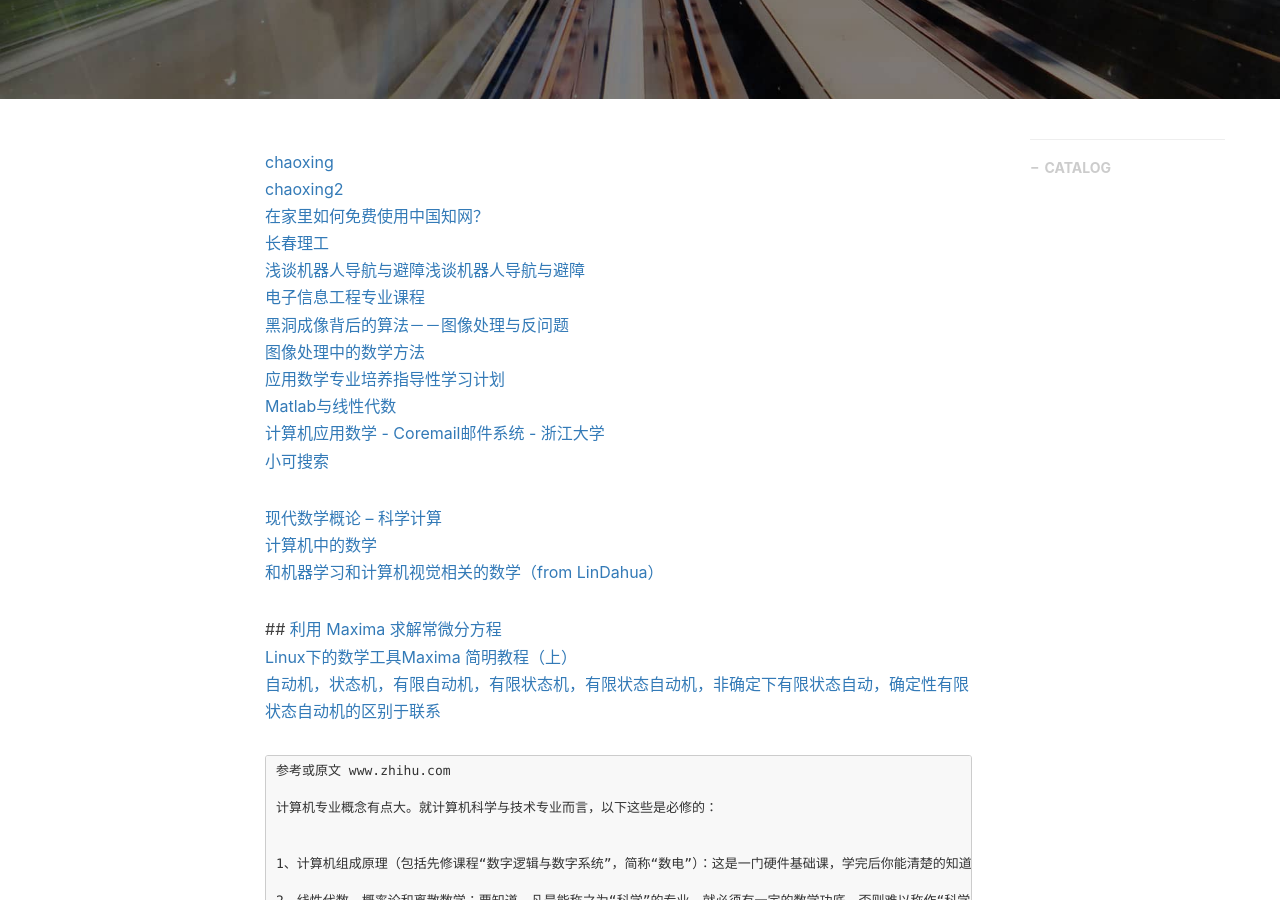
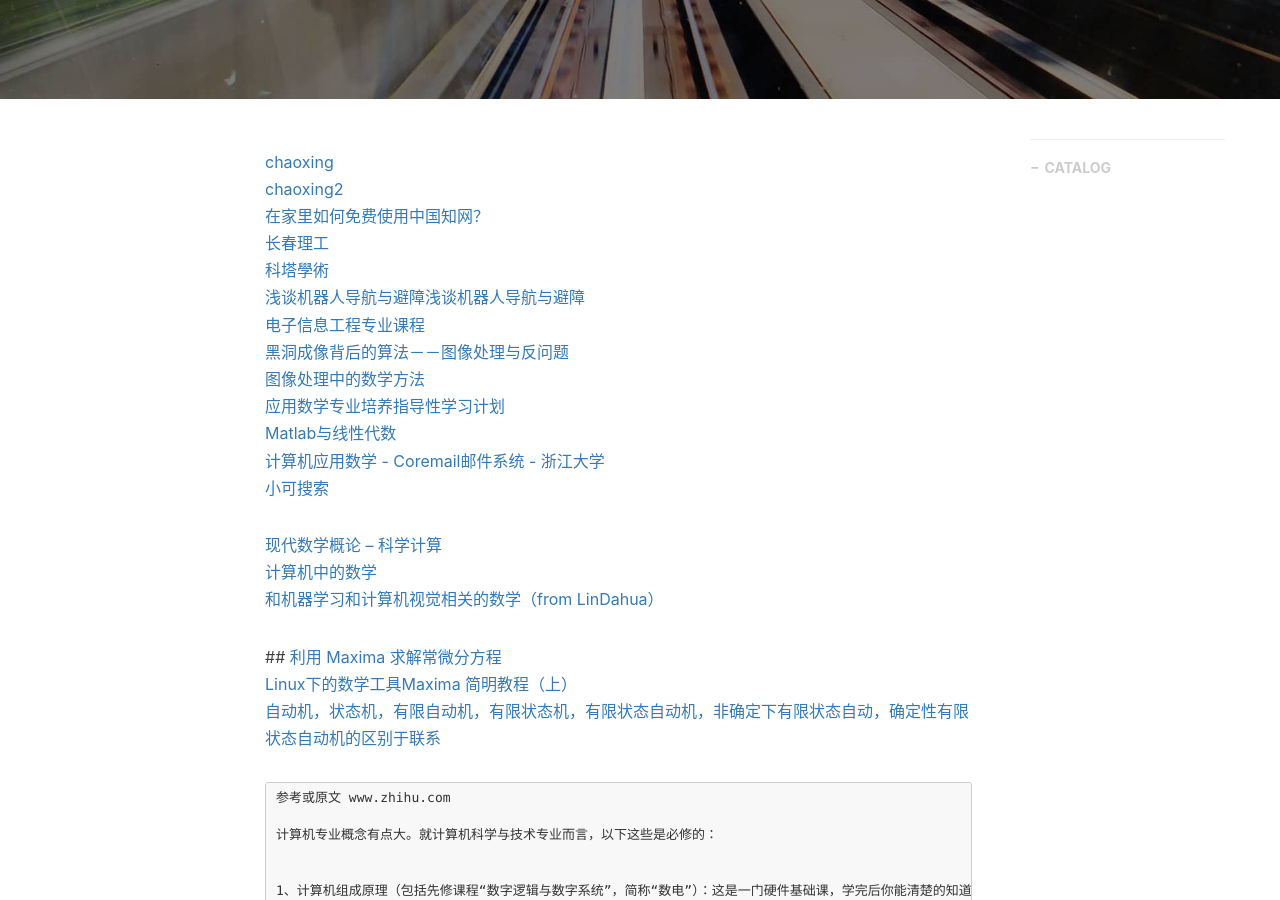
Before and after one commit to gary-robotics/dlward, a Jekyll site: the page built from _posts/2018-06-04-EKF-2018.markdown, in a window 1280 px wide and 900 px high, scrolled down 424 px. Built offline with Jekyll 4.4.1, drawn with Linux system fonts in a browser that asks for light colours; nearby versions of some CDN libraries; comment, search, counter and statistics services are not loaded.

Commit message:
Update 2018-06-04-EKF-2018.markdown

```diff
--- a/_posts/2018-06-04-EKF-2018.markdown
+++ b/_posts/2018-06-04-EKF-2018.markdown
@@ -14,6 +14,7 @@ tags:                               #标签
 [chaoxing2](http://59.75.114.218:9080/gnxw/1024.jhtml)
 [在家里如何免费使用中国知网？](https://www.zhihu.com/question/20188973?sort=created)
 [长春理工](http://lib.cust.edu.cn/webs/show/notice/723/528.html)
+[科塔學術](https://site.sciping.com/)
 [浅谈机器人导航与避障浅谈机器人导航与避障](https://www.aiimooc.com/mall/list-htm-active-6-catid-756.html)
 [电子信息工程专业课程](http://www.08nm.com/forum.php?mod=forumdisplay&action=list&fid=143)
 [黑洞成像背后的算法－－图像处理与反问题](https://zhuanlan.zhihu.com/p/62026270)
```
